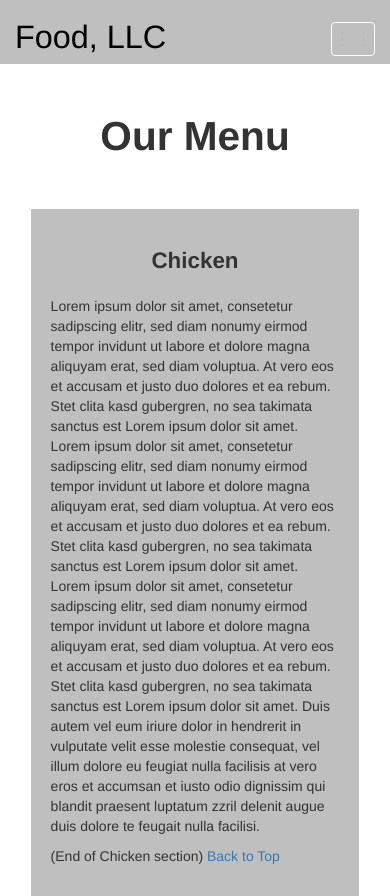
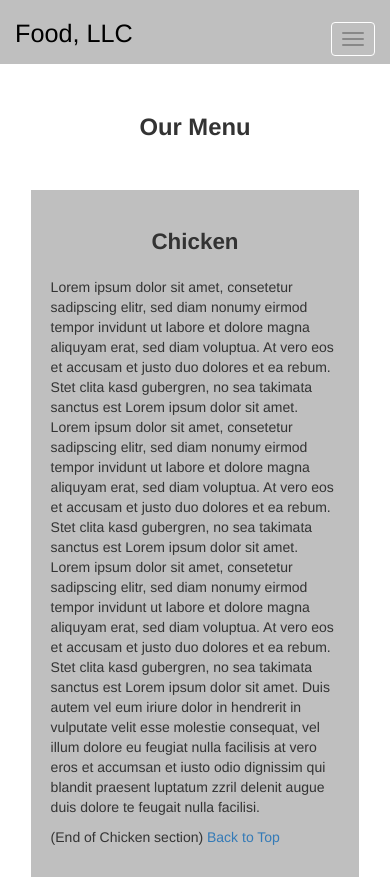
Before and after one commit to Abhinavv9258/Coursera-html-css-and-javascript-for-web-developers, a plain HTML site: page Assignment/Week-3_Module-3/index.html in a window 390 px wide. Shown: the top 896 px of the page. Drawn offline with Linux system fonts and the light colour scheme.

Commit message:
Update styles.css

```diff
--- a/Assignment/Week-3_Module-3/css/styles.css
+++ b/Assignment/Week-3_Module-3/css/styles.css
@@ -18,22 +18,25 @@
 
 .navbar-collapse {
     border-top: 0;
+    background-color: #bfbfbf;
 }
 
 .navbar-brand, .navbar-nav li a {
     padding-top: 0;
+    background-color: #bfbfbf;
+
 }
 
 .navbar-brand h1 {
     color: black;
-    font-size: 1.8em;
+    font-size: 1.4em;
 }
 
 .navbar-brand a:hover {
     text-decoration: none;
 }
 
-#nav-list {
+#nav-list li a{
     background-color: white;
 }
 
@@ -43,16 +46,12 @@
     color: #282828;
     font-size: 1.2em;
     border: 1px solid black;
-
 }
 
 #nav-list a:hover {
     color: #202020;
 }
 
-.navbar-header button.navbar-toggle, .navbar-header .icon-bar {
-    border: 1px solid #bfbfbf;
-}
 /** END HEADER */
 
 /** HOME PAGE **/
@@ -62,7 +61,7 @@
 }
 
 #main-content h2 {
-    font-size: 2.9em;
+    font-size: 1.7em;
     font-weight: bold;
     margin-top: 30px;
     margin-bottom: 50px;
```
